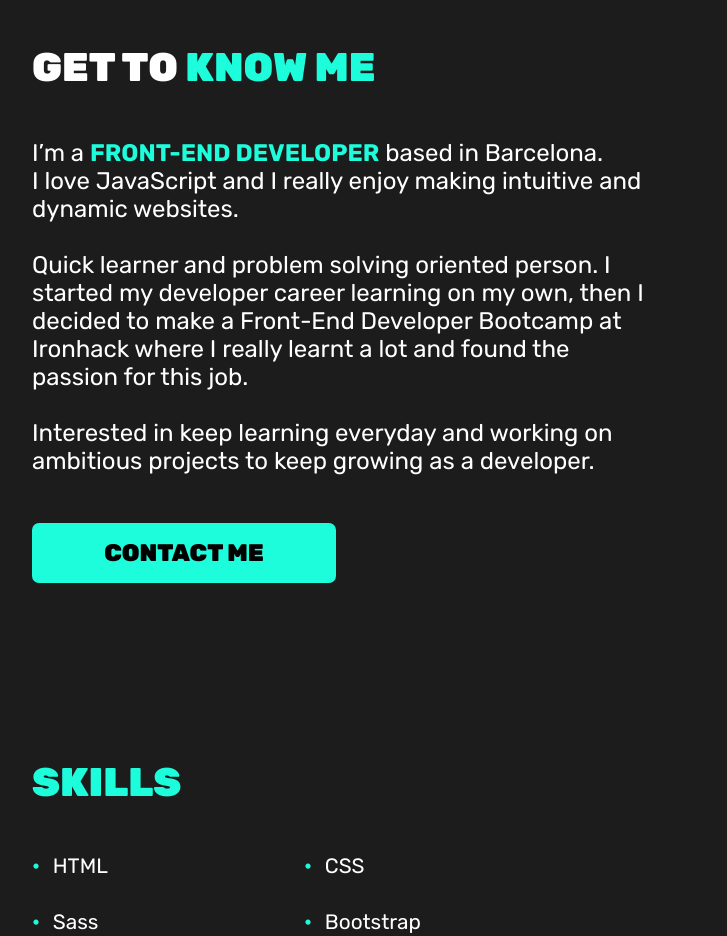
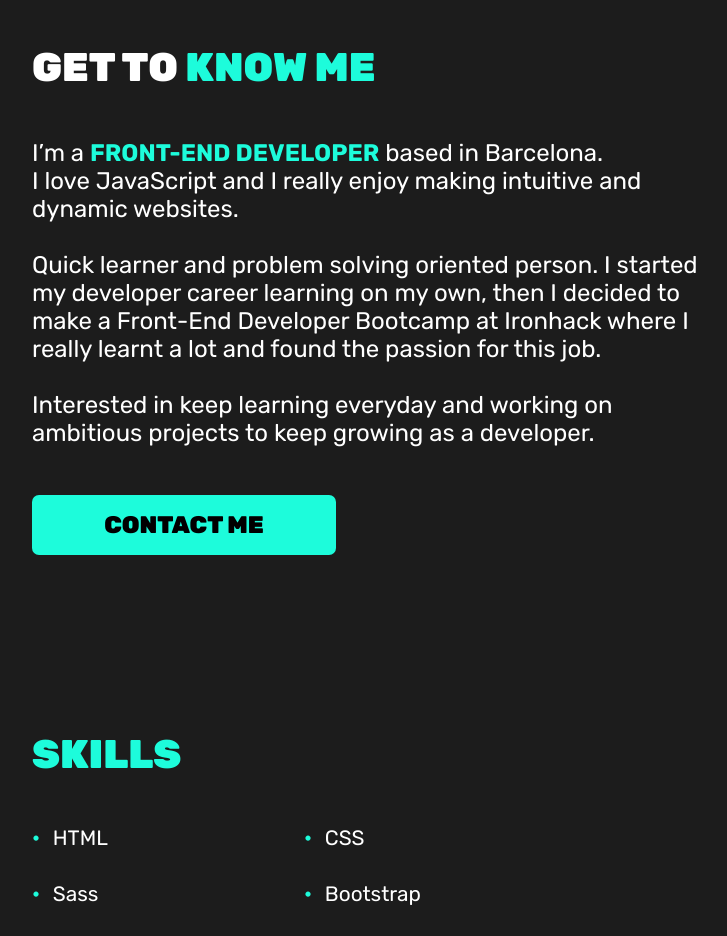
Before and after one commit to AlbertCasas/portfolio, a Vue app: page / in a window 1280 px wide. Shown: the part 940-1876 px from the top of the page, without its empty margins (32-759 px from the left). Built offline with nearby package versions, Linux system fonts and the light colour scheme.

Commit message:
adjusting text

```diff
--- a/src/components/AboutComp.vue
+++ b/src/components/AboutComp.vue
@@ -106,7 +106,7 @@ span {
   color: white;
   font-size: 1.5rem;
   cursor: default;
-  max-width: 39rem;
+  max-width: 42rem;
 }
 
 .about-big {
```
